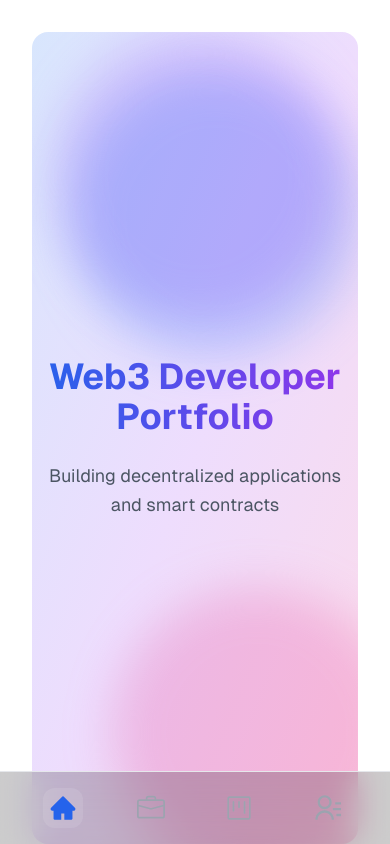
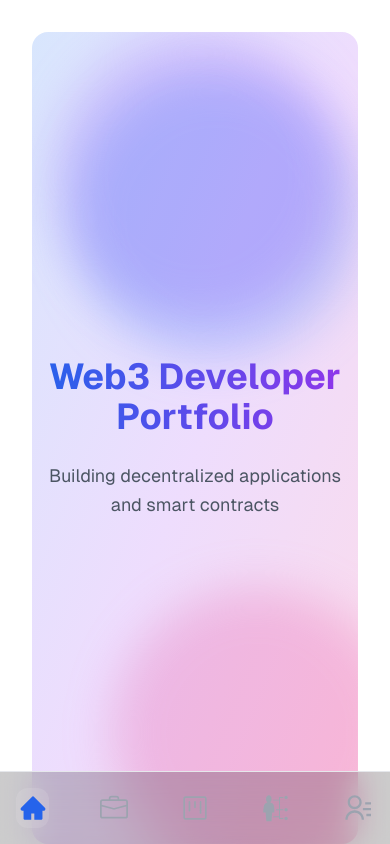
Before and after one commit to shahryarbhm/web3-portfolio, a Next.js app: page / in a window 390 px wide. Shown: the top 844 px of the page. Built offline with nearby package versions, Linux system fonts and the light colour scheme.

Commit message:
feat: customize skills section
- Add rhombus-shaped skills grid layout
- Implement responsive design for skills section
- Add skills navigation item
- Add liquid fill effect and animations
- Implement glass morphism design
- Update navigation order

```diff
--- a/src/app/globals.css
+++ b/src/app/globals.css
@@ -28,3 +28,159 @@ body {
         transform: translateY(0);
     }
 }
+
+.rhombus-grid-container {
+  overflow-x: auto;
+  overflow-y: hidden;
+  -webkit-overflow-scrolling: touch;
+  padding: 2rem 0;
+  margin: -2rem 0;
+  width: 100%;
+  display: flex;
+  justify-content: center;
+}
+
+.rhombus-grid {
+  display: grid;
+  grid-template-columns: repeat(5, 180px);
+  gap: 2.5rem;
+  justify-content: center;
+  width: fit-content;
+  min-width: min-content;
+  margin: 0 auto;
+  padding: 2rem;
+}
+
+/* Adjust the grid layout to create rhombus pattern */
+.rhombus-item:nth-child(1) { grid-column: 3; grid-row: 1; }
+.rhombus-item:nth-child(2) { grid-column: 2; grid-row: 2; }
+.rhombus-item:nth-child(3) { grid-column: 3; grid-row: 2; }
+.rhombus-item:nth-child(4) { grid-column: 4; grid-row: 2; }
+.rhombus-item:nth-child(5) { grid-column: 1; grid-row: 3; }
+.rhombus-item:nth-child(6) { grid-column: 2; grid-row: 3; }
+.rhombus-item:nth-child(7) { grid-column: 3; grid-row: 3; }
+.rhombus-item:nth-child(8) { grid-column: 4; grid-row: 3; }
+.rhombus-item:nth-child(9) { grid-column: 5; grid-row: 3; }
+.rhombus-item:nth-child(10) { grid-column: 2; grid-row: 4; }
+.rhombus-item:nth-child(11) { grid-column: 3; grid-row: 4; }
+.rhombus-item:nth-child(12) { grid-column: 4; grid-row: 4; }
+.rhombus-item:nth-child(13) { grid-column: 3; grid-row: 5; }
+
+.rhombus-item {
+  width: 180px;
+  height: 180px;
+  position: relative;
+  transition: transform 0.3s ease;
+}
+
+.rhombus-content {
+  position: absolute;
+  inset: 0;
+  background: rgba(0, 0, 0, 0.2);
+  backdrop-filter: blur(8px);
+  overflow: hidden;
+  clip-path: polygon(50% 0%, 100% 50%, 50% 100%, 0% 50%);
+}
+
+.rhombus-inner {
+  position: absolute;
+  inset: 0;
+  display: flex;
+  flex-direction: column;
+  align-items: center;
+  justify-content: center;
+  padding: 1rem;
+}
+
+/* Responsive adjustments */
+@media (max-width: 1280px) {
+  .rhombus-grid {
+    grid-template-columns: repeat(5, 160px);
+    gap: 2rem;
+  }
+  .rhombus-item {
+    width: 160px;
+    height: 160px;
+  }
+}
+
+@media (max-width: 1024px) {
+  .rhombus-grid {
+    grid-template-columns: repeat(5, 130px);
+    gap: 1.5rem;
+  }
+  .rhombus-item {
+    width: 130px;
+    height: 130px;
+  }
+  .rhombus-inner {
+    padding: 0.75rem;
+  }
+}
+
+@media (max-width: 768px) {
+  .rhombus-grid {
+    grid-template-columns: repeat(5, 100px);
+    gap: 1.25rem;
+  }
+  .rhombus-item {
+    width: 100px;
+    height: 100px;
+  }
+  .rhombus-inner {
+    padding: 0.5rem;
+  }
+  .rhombus-inner .w-6 {
+    width: 1.25rem;
+    height: 1.25rem;
+  }
+  .rhombus-inner .text-xs {
+    font-size: 0.7rem;
+  }
+}
+
+@media (max-width: 640px) {
+  .rhombus-grid-container {
+    padding: 1rem 0;
+    margin: -1rem 0;
+  }
+  .rhombus-grid {
+    grid-template-columns: repeat(5, 80px);
+    gap: 1rem;
+    padding: 1rem;
+  }
+  .rhombus-item {
+    width: 80px;
+    height: 80px;
+  }
+  .rhombus-inner {
+    padding: 0.25rem;
+  }
+  .rhombus-inner .w-6 {
+    width: 1rem;
+    height: 1rem;
+  }
+  .rhombus-inner .text-xs {
+    font-size: 0.65rem;
+    line-height: 1;
+  }
+}
+
+@media (max-width: 480px) {
+  .rhombus-grid {
+    grid-template-columns: repeat(5, 65px);
+    gap: 0.75rem;
+    padding: 0.75rem;
+  }
+  .rhombus-item {
+    width: 65px;
+    height: 65px;
+  }
+  .rhombus-inner .w-6 {
+    width: 0.875rem;
+    height: 0.875rem;
+  }
+  .rhombus-inner .text-xs {
+    font-size: 0.6rem;
+  }
+}
--- a/src/app/page.tsx
+++ b/src/app/page.tsx
@@ -16,10 +16,10 @@ export default function Home() {
       <main className="flex flex-col gap-24 items-center px-4 md:ml-20">
         <HeroSection />
 
-        <div className="w-full max-w-6xl mx-auto space-y-24">
+        <div className="w-full max-w-9xl mx-auto space-y-24">
           <WorkExperienceSection />
+          <ProjectsSection />
           <SkillsSection />
-          <ProjectsSection />
           <ContactSection />
         </div>
       </main>
--- a/src/components/Navbar.tsx
+++ b/src/components/Navbar.tsx
@@ -5,6 +5,7 @@ import { AiOutlineHome, AiFillHome } from 'react-icons/ai';
 import { GoProject, GoProjectRoadmap } from 'react-icons/go';
 import { RiContactsLine, RiContactsFill } from 'react-icons/ri';
 import { BsBriefcase, BsBriefcaseFill } from 'react-icons/bs';
+import { GiSkills } from 'react-icons/gi';
 
 const navItems = [
   {
@@ -24,6 +25,12 @@ const navItems = [
     label: 'Projects',
     icon: GoProject,
     activeIcon: GoProjectRoadmap
+  },
+  {
+    path: '#skills',
+    label: 'Skills',
+    icon: GiSkills,
+    activeIcon: GiSkills
   },
   {
     path: '#contact',
--- a/src/components/SkillsSection.tsx
+++ b/src/components/SkillsSection.tsx
@@ -1,41 +1,29 @@
 import { portfolioConfig } from '@/config/portfolio';
 
 const getColorGradient = (percentage: number) => {
-    // Red for low percentages, yellow for medium, green for high
-    if (percentage < 50) {
-        // Red to Yellow gradient
     return `linear-gradient(to bottom,
-      rgba(239, 68, 68, 0.2),
-      rgba(239, 68, 68, 0.4)
+        rgba(59, 130, 246, ${percentage * 0.003}),
+        rgba(147, 51, 234, ${percentage * 0.004})
     )`;
-    } else if (percentage < 75) {
-        // Yellow to Light Green gradient
-        return `linear-gradient(to bottom,
-      rgba(234, 179, 8, 0.2),
-      rgba(234, 179, 8, 0.4)
-    )`;
-    } else {
-        // Green gradient
-        return `linear-gradient(to bottom,
-      rgba(34, 197, 94, 0.2),
-      rgba(34, 197, 94, 0.4)
-    )`;
-    }
 };
 
 export default function SkillsSection() {
     const { skills } = portfolioConfig;
 
+    // Take only the first 13 skills to form a rhombus pattern
+    const rhombusSkills = skills.items.slice(0, 13);
+
     return (
-        <section className="w-full max-w-2xl mx-auto px-4" id="skills">
-            <h2 className="text-2xl font-bold mb-8 text-center">{skills.title}</h2>
-            <div className="grid grid-cols-2 sm:grid-cols-3 gap-6">
-                {skills.items.map(({ name, icon: Icon, description, percentage = 80 }) => (
-                    <div
-                        key={name}
-                        className="relative flex flex-col items-center gap-2 bg-black/20 backdrop-blur-lg rounded-xl p-6 transition-all hover:scale-105 overflow-hidden group"
-                        title={description}
-                    >
+        <section className="relative min-h-screen w-full flex items-center justify-center px-2 py-20" id="skills">
+            <div className="relative z-10 w-full max-w-[1200px] mx-auto flex flex-col items-center justify-center">
+                <h2 className="text-4xl md:text-3xl sm:text-2xl font-bold mb-16 text-white/90">Skills</h2>
+
+                <div className="rhombus-grid-container">
+                    <div className="rhombus-grid">
+                        {rhombusSkills.map(({ name, icon: Icon, description, percentage = 80 }, index) => (
+                            <div key={name} className="rhombus-item">
+                                <div className="rhombus-content group">
+                                    <div className="rhombus-inner">
                                         {/* Liquid fill effect */}
                                         <div
                                             className="absolute bottom-0 left-0 w-full transition-all duration-500 ease-out group-hover:opacity-70"
@@ -43,25 +31,26 @@ export default function SkillsSection() {
                                                 height: `${percentage}%`,
                                                 background: getColorGradient(percentage),
                                                 transform: 'translateY(100%)',
-                                animation: 'fillUp 1s ease-out forwards'
+                                                animation: `fillUp 1s ease-out forwards ${index * 0.1}s`
                                             }}
                                         />
 
                                         {/* Glass reflection */}
                                         <div className="absolute inset-0 bg-gradient-to-br from-white/5 to-transparent pointer-events-none" />
 
-                        <Icon className="relative z-10 w-8 h-8 text-gray-200" />
-                        <span className="relative z-10 text-sm">{name}</span>
+                                        <Icon className="relative z-10 w-6 h-6 text-blue-400" />
+                                        <span className="relative z-10 text-xs text-white text-center mt-1">{name}</span>
                                         <span
-                            className={`relative z-10 text-xs ${percentage < 50 ? 'text-red-400' :
-                                    percentage < 75 ? 'text-yellow-400' :
-                                        'text-green-400'
-                                }`}
+                                            className="relative z-10 text-xs bg-clip-text text-transparent bg-gradient-to-r from-blue-400 to-purple-400"
                                         >
                                             {percentage}%
                                         </span>
                                     </div>
+                                </div>
+                            </div>
                         ))}
+                    </div>
+                </div>
             </div>
         </section>
     );
```
Lines whose indentation alone changed are shown as unchanged.
